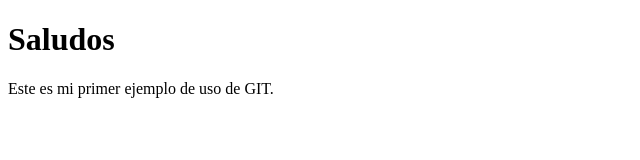
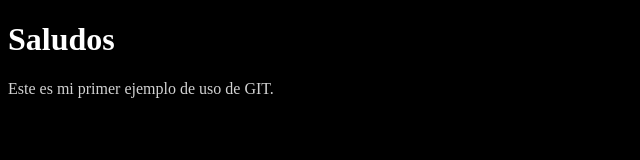
Before and after one commit to CharlySH/test_git_remote, a plain HTML site: page index.html in a window 1280 px wide. Shown: the whole page, without its empty margins (0-640 px from the left). Drawn offline with Linux system fonts and the light colour scheme.

Commit message:
Añadir estilos basicos

```diff
--- a/index.html
+++ b/index.html
@@ -4,8 +4,10 @@
 		<meta charset="utf-8" />
 		<title>Hola mundo GIT!!!</title>
 	</head>
-	<body>
-		<h1>Saludos</h1>
-		<p>Este es mi primer ejemplo de uso de GIT.</p>
+	<body style="background-color: black">
+		<h1 style="color: white">Saludos</h1>
+		<p style="color: lightgrey">
+			Este es mi primer ejemplo de uso de GIT.
+		</p>
 	</body>
 </html
```
